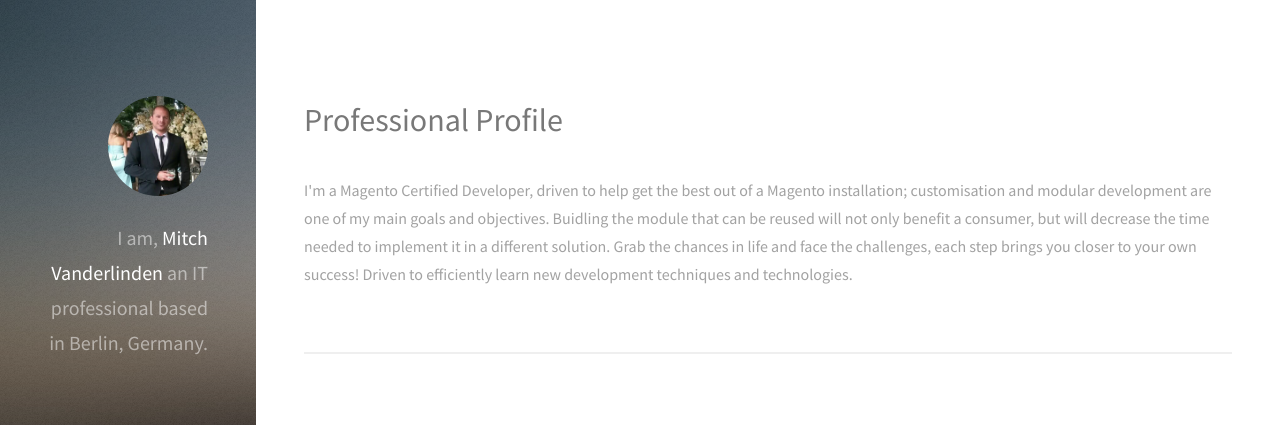
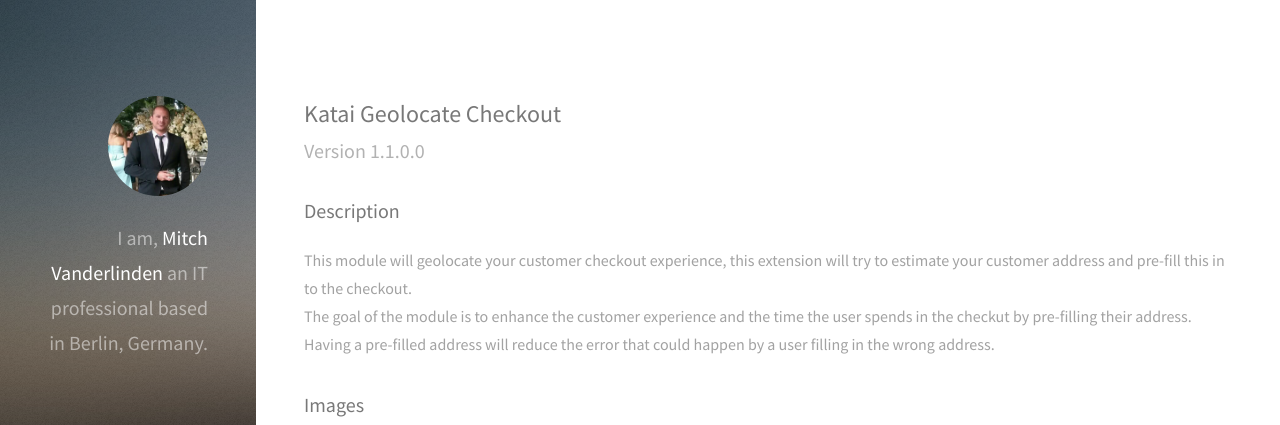
Before and after one commit to mitchvdl/website, a PHP site: page /katai-geolocatecheckout in a window 1280 px wide. Shown: the top 425 px of the page. Run offline with PHP 8.4, Linux system fonts and the light colour scheme; classes that the project's autoload settings leave out are loaded by file name.

Commit message:
added google tracking added geolocate checkout

```diff
--- a/index.php
+++ b/index.php
@@ -40,6 +40,10 @@ switch ( (isset($parts[0]) ? $parts[0] : 'home') )
         echo $templates->render('modules::' . $file);
         break;
 
+    case 'katai-geolocatecheckout':
+        echo $templates->render('modules::' . $file);
+        break;
+
 
 
     ## others
--- a/web/templates/modules/katai-belgium-local-in-checkout.phtml
+++ b/web/templates/modules/katai-belgium-local-in-checkout.phtml
@@ -17,7 +17,7 @@
 
     <ul class="actions">
         <li><a href="/katai-belgium-local-in-checkout" target="_parent" class="button frame">More Info</a></li>
-        <li><a href="https://www.paypal.com/cgi-bin/webscr?cmd=_s-xclick&hosted_button_id=722KDK6U3GFY8" class="button"><i class="icon fa-cc-paypal"></i> Buy &euro; 5</a></li>
+        <li><a href="https://www.paypal.com/cgi-bin/webscr?cmd=_s-xclick&hosted_button_id=722KDK6U3GFY8" class="button" onclick="_gaq.push(['_trackEvent', 'product', 'buy', 'katai-belgium-local-in-checkout', 1]);"><i class="icon fa-cc-paypal"></i> Buy &euro; 5</a></li>
         <li><a href="/" class="button" target="_parent">Back</a></li>
     </ul>
 </section>
--- a/web/templates/modules/katai-css-js-merge-version.phtml
+++ b/web/templates/modules/katai-css-js-merge-version.phtml
@@ -17,7 +17,7 @@
 
     <ul class="actions">
         <li><a href="/katai-css-js-merge-version" target="_parent" class="button frame">More Info</a></li>
-        <li><a href="https://www.paypal.com/cgi-bin/webscr?cmd=_s-xclick&hosted_button_id=QQECYG8X9BK8Q" class="button"><i class="icon fa-cc-paypal"></i> Buy &euro; 10</a></li>
+        <li><a href="https://www.paypal.com/cgi-bin/webscr?cmd=_s-xclick&hosted_button_id=QQECYG8X9BK8Q" class="button" onclick="_gaq.push(['_trackEvent', 'product', 'buy', 'katai-merge-css-js-version', 1]);"><i class="icon fa-cc-paypal"></i> Buy &euro; 10</a></li>
         <li><a href="/" class="button" target="_parent">Back</a></li>
     </ul>
 </section>
--- a/web/templates/modules/katai-ekomi.phtml
+++ b/web/templates/modules/katai-ekomi.phtml
@@ -14,7 +14,7 @@
 
     <ul class="actions">
         <li><a href="/katai-ekomi" target="_parent" class="button frame">More Info</a></li>
-        <li><a href="https://www.paypal.com/cgi-bin/webscr?cmd=_s-xclick&hosted_button_id=NUGWUZAHPVD8N" class="button"><i class="icon fa-cc-paypal"></i> Buy &euro; 10</a></li>
+        <li><a href="https://www.paypal.com/cgi-bin/webscr?cmd=_s-xclick&hosted_button_id=NUGWUZAHPVD8N" class="button" onclick="_gaq.push(['_trackEvent', 'product', 'buy', 'katai-ekomi', 1]);"><i class="icon fa-cc-paypal"></i> Buy &euro; 10</a></li>
         <li><a href="/" class="button" target="_parent">Back</a></li>
     </ul>
 </section>
--- /dev/null
+++ b/web/templates/modules/katai-geolocatecheckout.phtml
@@ -0,0 +1,22 @@
+<!-- Two -->
+<section id="two">
+    <header>
+        <h2>Katai Geolocate Checkout</h2>
+        <p>Version <version>1.1.0.0</version></p>
+    </header>
+    <?php echo $this->insert('modules::katai-geolocatecheckout/description'); ?>
+
+    <?php echo $this->insert('modules::katai-geolocatecheckout/images'); ?>
+
+    <?php echo $this->insert('modules::katai-geolocatecheckout/installation'); ?>
+
+    <?php echo $this->insert('modules::shared/disclaimer'); ?>
+
+    <?php echo $this->insert('modules::shared/support'); ?>
+
+    <ul class="actions">
+        <li><a href="/katai-geolocatecheckout" target="_parent" class="button frame">More Info</a></li>
+        <li><a href="https://www.paypal.com/cgi-bin/webscr?cmd=_s-xclick&hosted_button_id=XYMT6JTXYMUPG" class="button" onclick="_gaq.push(['_trackEvent', 'product', 'buy', 'katai-geolocatecheckout', 1]);"><i class="icon fa-cc-paypal"></i> Buy &euro; 30</a></li>
+        <li><a href="/" class="button" target="_parent">Back</a></li>
+    </ul>
+</section>
--- /dev/null
+++ b/web/templates/modules/katai-geolocatecheckout/description.phtml
@@ -0,0 +1,6 @@
+    <header>
+        <h3>Description</h3>
+    </header>
+    <p>This module will geolocate your customer checkout experience, this extension will try to estimate your customer address and pre-fill this in to the checkout. <br />
+       The goal of the module is to enhance the customer experience and the time the user spends in the checkut by pre-filling their address. Having a pre-filled address will
+       reduce the error that could happen by a user filling in the wrong address. </p>
--- /dev/null
+++ b/web/templates/modules/katai-geolocatecheckout/images.phtml
@@ -0,0 +1,37 @@
+<header>
+    <h3>Images</h3>
+</header>
+<div class="box alt" id="gallery">
+    <div class="row 50% uniform">
+        <div class="4u work-item">
+            <a href="/images/magento/modules/katai-geolocatecheckout/katai-geocheckout.png" class="image fit">
+                <img src="/images/magento/modules/katai-geolocatecheckout/katai-geocheckout.png" title="logo katai geocheckout main logo" />
+            </a>
+        </div>
+        <div class="4u work-item">
+            <a href="/images/magento/modules/katai-geolocatecheckout/full/be_1.png" class="image fit">
+                <img src="/images/magento/modules/katai-geolocatecheckout/thumb/be_1.png" title="katai geocheckout backend configuration default installation" />
+            </a>
+        </div>
+        <div class="4u$ work-item">
+            <a href="/images/magento/modules/katai-geolocatecheckout/full/be_2_custom_msg.png" class="image fit">
+                <img src="/images/magento/modules/katai-geolocatecheckout/thumb/be_2_custom_msg.png" title="katai geocheckout backend configuration custom installation" />
+            </a>
+        </div>
+        <div class="4u work-item">
+            <a href="/images/magento/modules/katai-geolocatecheckout/full/fe_custom_msg.png" class="image fit">
+                <img src="/images/magento/modules/katai-geolocatecheckout/thumb/fe_custom_msg.png" title="katai geocheckout frontend custom message display" />
+            </a>
+        </div>
+        <div class="4u work-item">
+            <a href="/images/magento/modules/katai-geolocatecheckout/full/fe_default_agreement.png" class="image fit">
+                <img src="/images/magento/modules/katai-geolocatecheckout/thumb/fe_default_agreement.png" title="katai geocheckout frontend default agreement message display" />
+            </a>
+        </div>
+        <div class="4u$ work-item">
+            <a href="/images/magento/modules/katai-geolocatecheckout/full/fe_address_resolve.png" class="image fit">
+                <img src="/images/magento/modules/katai-geolocatecheckout/thumb/fe_address_resolve.png" title="katai geocheckout froendend address resolve" />
+            </a>
+        </div>
+    </div>
+</div>
--- /dev/null
+++ b/web/templates/modules/katai-geolocatecheckout/installation.phtml
@@ -0,0 +1,10 @@
+<header>
+    <h3>Installation</h3>
+</header>
+<ol>
+    <li>Download the extension</li>
+    <li>Disable compiling code</li>
+    <li>Extract the contents of the folder inside your Magento root</li>
+    <li>Flush CONFIG cache</li>
+    <li>Enable / Extension under System > Configuration > KATAI EXTENSIONS > Geolocate checkout and modify to your needs</li>
+</ol>
--- a/web/templates/modules/main.phtml
+++ b/web/templates/modules/main.phtml
@@ -16,6 +16,14 @@
             <h3>Katai Ekomi Product Review integration</h3>
             <version>1.2.1.12</version>
             <p>Integrate Ekomi Product reviews into you Magento store.</p>
+        </article>
+        <article class="3u$ 12u$(xsmall) work-item">
+            <a href="/katai-geolocatecheckout" class="image fit thumb"  data-poptrox="ignore">
+                <img src="/images/magento/modules/katai-geolocatecheckout/katai-geocheckout.png" title="katai geolocate checkout integration" /></a>
+            </a>
+            <h3>Katai Geolocate Checkout</h3>
+            <version>1.1.0.0</version>
+            <p>Geolcoate your checkout, guess customers address for easier checkout.</p>
         </article>
         <article class="3u 12u$(xsmall) work-item">
             <a href="/katai-belgium-local-in-checkout" class="image fit thumb"  data-poptrox="ignore">
```
Also changed, not shown: images/magento/modules/katai-geolocatecheckout/full/be_1.png (added), images/magento/modules/katai-geolocatecheckout/full/be_2_custom_msg.png (added), images/magento/modules/katai-geolocatecheckout/full/fe_address_resolve.png (added), images/magento/modules/katai-geolocatecheckout/full/fe_custom_msg.png (added), images/magento/modules/katai-geolocatecheckout/full/fe_default_agreement.png (added).
